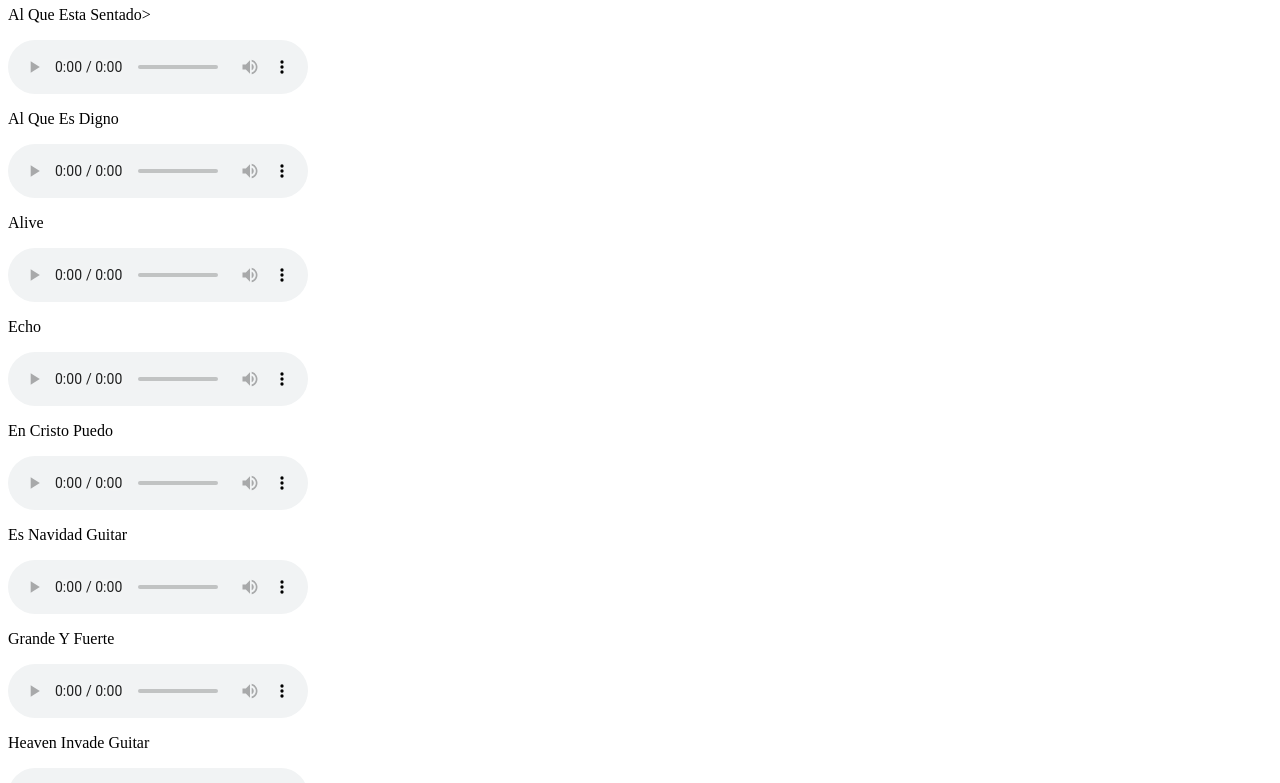
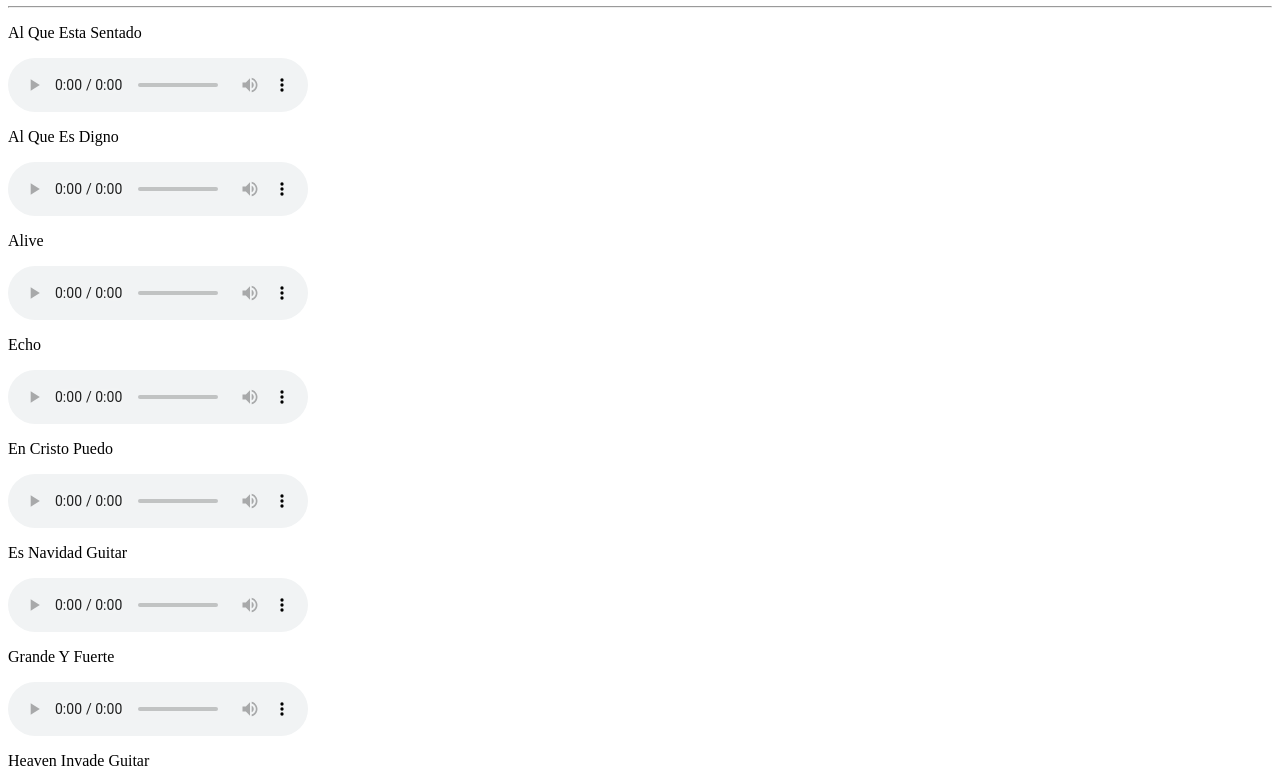
Before and after one commit to joelchicas/fwccv-tracks, a plain HTML site: page index.html in a window 1280 px wide. Shown: the part 60-843 px from the top of the page. Drawn offline with Linux system fonts and the light colour scheme.

Commit message:
Update index.html

```diff
--- a/index.html
+++ b/index.html
@@ -1,10 +1,11 @@
 <html>
 
   <h1>FWCCV Backing Tracks</h1>
+  <hr>
 
 
   <body>
-  <p>Al Que Esta Sentado></p>
+  <p>Al Que Esta Sentado</p>
   <audio controls>
   <source src="https://fwccv-tracks.sfo3.digitaloceanspaces.com/Al%20Que%20Esta%20Sentado.mp3" type="audio/ogg">
 </audio>
```
